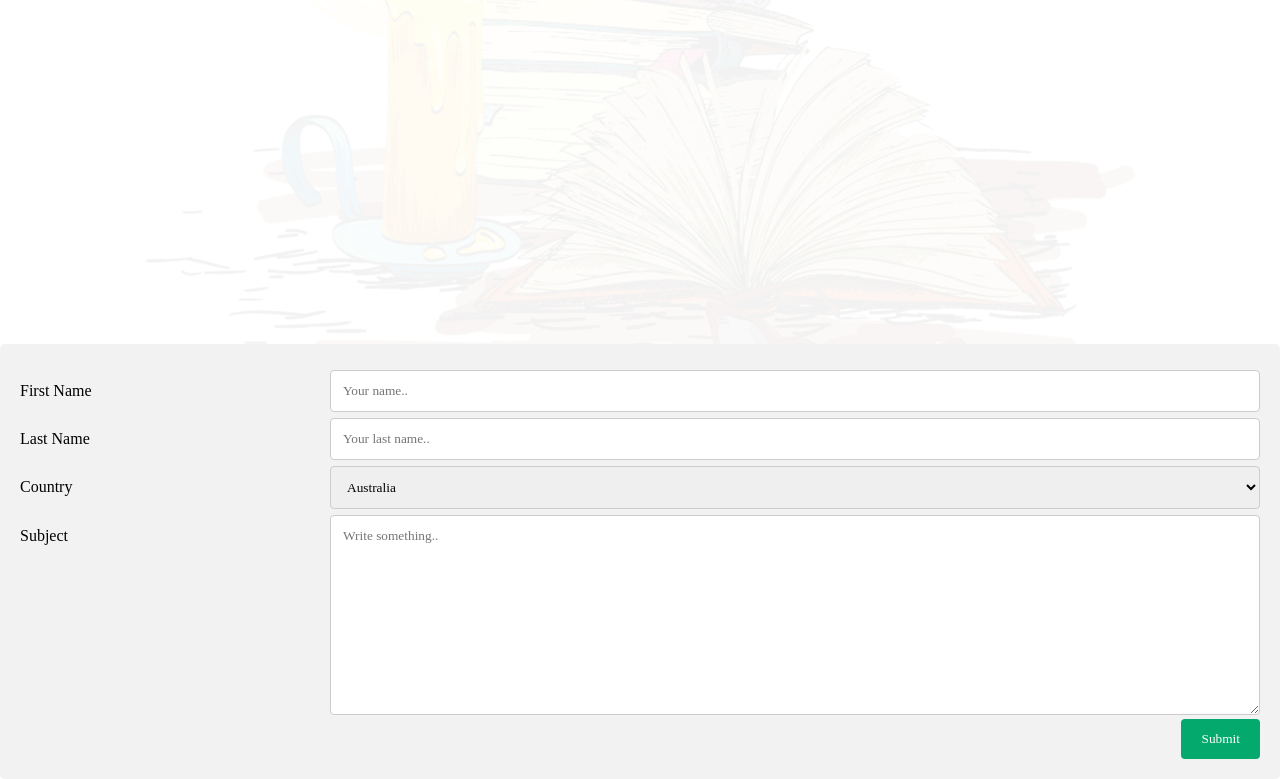
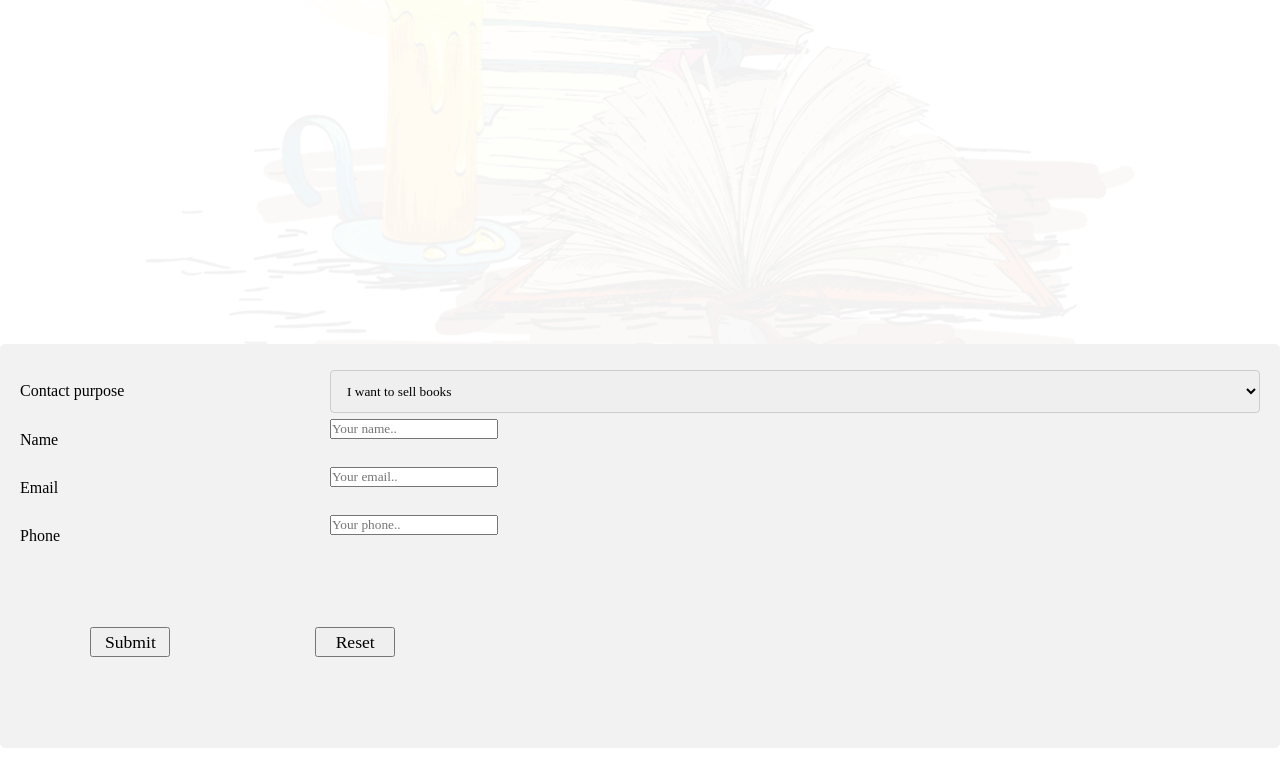
Before and after one commit to Inanis1102/inanis1102.github-io, a plain HTML site: page contact.html in a window 1280 px wide. Shown: the part 216-995 px from the top of the page. After the commit the page ends 964 px from the top, so only its background shows below. Drawn offline with Linux system fonts and the light colour scheme.

Commit message:
change name

```diff
--- a/contact.html
+++ b/contact.html
@@ -57,42 +57,44 @@
         <form action="/action_page.php">
           <div class="row">
             <div class="col-25">
-              <label for="fname">First Name</label>
+              <label for="purpose">Contact purpose</label>
             </div>
             <div class="col-75">
-              <input type="text" id="fname" name="firstname" placeholder="Your name..">
-            </div>
-          </div>
-          <div class="row">
-            <div class="col-25">
-              <label for="lname">Last Name</label>
-            </div>
-            <div class="col-75">
-              <input type="text" id="lname" name="lastname" placeholder="Your last name..">
-            </div>
-          </div>
-          <div class="row">
-            <div class="col-25">
-              <label for="country">Country</label>
-            </div>
-            <div class="col-75">
-              <select id="country" name="country">
-                <option value="australia">Australia</option>
-                <option value="canada">Canada</option>
-                <option value="usa">USA</option>
+              <select name="purpose">
+                <option value="I want to sell books">I want to sell books</option>
+                <option value="I want to buy books">I want to buy books</option>
               </select>
             </div>
           </div>
           <div class="row">
             <div class="col-25">
-              <label for="subject">Subject</label>
+              <label for="name">Name</label>
             </div>
             <div class="col-75">
-              <textarea id="subject" name="subject" placeholder="Write something.." style="height:200px"></textarea>
+              <input id="name" name="name" placeholder="Your name..">
             </div>
           </div>
           <div class="row">
-            <input type="submit" value="Submit">
+            <div class="col-25">
+              <label for="email">Email</label>
+            </div>
+            <div class="col-75">
+                <input id="email" name="email" placeholder="Your email..">
+            </div>
+          </div>
+          <div class="row">
+            <div class="col-25">
+              <label for="phone">Phone</label>
+            </div>
+            <div class="col-75">
+              <input id="phone" name="phone" placeholder="Your phone.."></input>
+            </div>
+          </div>
+          <div class="row">
+            <span>
+                <input type="button" class="button" value="Submit">
+                <input type="reset" class="button" value="Reset">
+            </span>
           </div>
         </form>
       </div>
--- a/style.css
+++ b/style.css
@@ -23,14 +23,6 @@ section {
     background-image: url(image/bg.png);
     background-size: cover;
     background-position: center;
-}
-
-section .cat_navigator{
-    height: 1vh;
-}
-
-section .contact_navigator{
-    height: 1vh;
 }
 
 section nav{
@@ -319,15 +311,11 @@ input[type=text], select, textarea{
     display: inline-block;
   }
 
-  /* Style the submit button */
-  input[type=submit] {
-    background-color: #04AA6D;
-    color: white;
-    padding: 12px 20px;
-    border: none;
-    border-radius: 4px;
-    cursor: pointer;
-    float: right;
+  .button{
+    width: 80px;
+    height:30px;
+    font-size:110%;
+    margin:4em;
   }
 
   /* Style the container */
```
Also changed, not shown: index.html (renamed from home.html).
